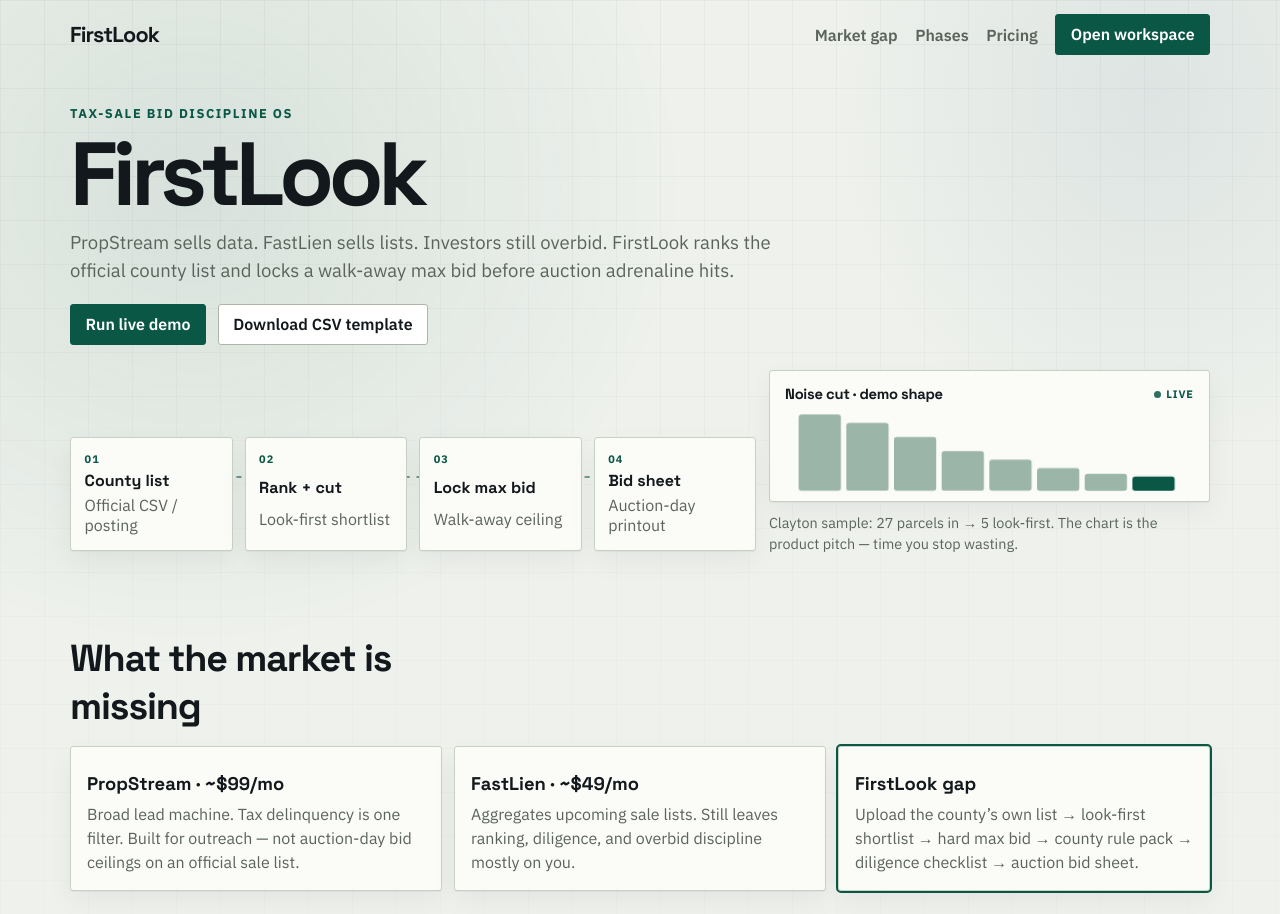
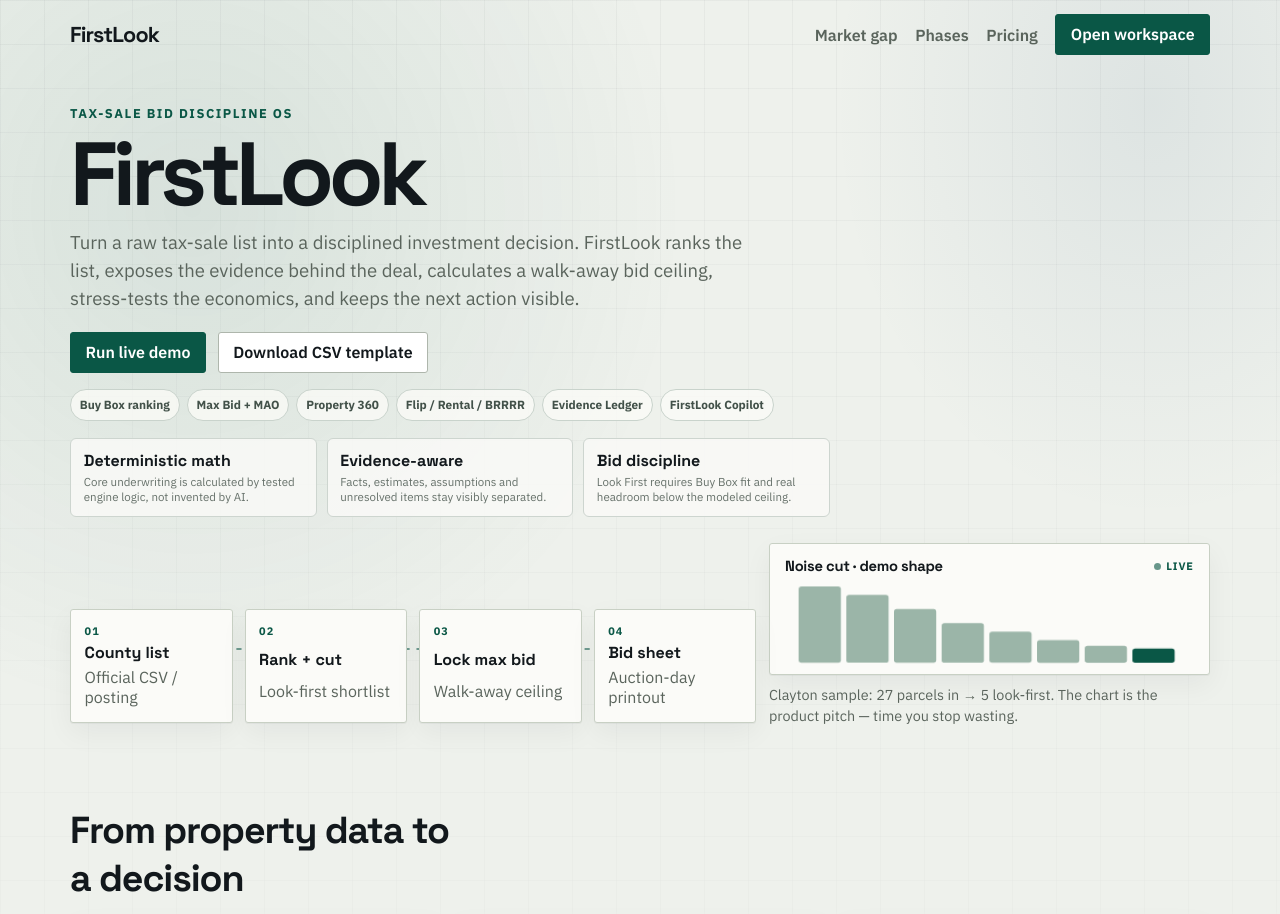
Before and after one commit to AliRazaHassan/firstlook-taxsale, a Next.js app: page / in a window 1280 px wide. Shown: the top 914 px of the page. Built offline with nearby package versions, Linux system fonts and the light colour scheme.

Commit message:
Modernize homepage messaging around current product capabilities

```diff
--- a/app/page.tsx
+++ b/app/page.tsx
@@ -26,9 +26,9 @@ export default function LandingPage() {
         <p className={`${styles.kicker} rise`}>Tax-sale bid discipline OS</p>
         <h1 className={`${styles.logoHero} rise-2`}>FirstLook</h1>
         <p className={`${styles.sub} rise-3`}>
-          PropStream sells data. FastLien sells lists. Investors still overbid.
-          FirstLook ranks the official county list and locks a walk-away max bid before auction
-          adrenaline hits.
+          Turn a raw tax-sale list into a disciplined investment decision. FirstLook ranks the list,
+          exposes the evidence behind the deal, calculates a walk-away bid ceiling, stress-tests the
+          economics, and keeps the next action visible.
         </p>
         <div className={`${styles.ctaRow} rise-3`}>
           <Link href="/app" className="btn btn-primary">
@@ -37,6 +37,21 @@ export default function LandingPage() {
           <a href="/api/export" className="btn btn-ghost">
             Download CSV template
           </a>
+        </div>
+
+        <div className={styles.capabilityStrip}>
+          <span>Buy Box ranking</span>
+          <span>Max Bid + MAO</span>
+          <span>Property 360</span>
+          <span>Flip / Rental / BRRRR</span>
+          <span>Evidence Ledger</span>
+          <span>FirstLook Copilot</span>
+        </div>
+
+        <div className={styles.heroProof}>
+          <div><strong>Deterministic math</strong><span>Core underwriting is calculated by tested engine logic, not invented by AI.</span></div>
+          <div><strong>Evidence-aware</strong><span>Facts, estimates, assumptions and unresolved items stay visibly separated.</span></div>
+          <div><strong>Bid discipline</strong><span>Look First requires Buy Box fit and real headroom below the modeled ceiling.</span></div>
         </div>
 
         <div className={`${styles.heroViz} rise-3`}>
@@ -52,27 +67,27 @@ export default function LandingPage() {
       </section>
 
       <section id="gap" className={`container ${styles.section}`}>
-        <h2 className={styles.h2}>What the market is missing</h2>
+        <h2 className={styles.h2}>From property data to a decision</h2>
         <div className={styles.gapGrid}>
           <article className="panel">
-            <h3>PropStream · ~$99/mo</h3>
+            <h3>Raw lists create research overload</h3>
             <p className="muted">
-              Broad lead machine. Tax delinquency is one filter. Built for outreach — not
-              auction-day bid ceilings on an official sale list.
+              A county list can contain dozens of parcels, but not every parcel deserves the same
+              research time or capital attention.
             </p>
           </article>
           <article className="panel">
-            <h3>FastLien · ~$49/mo</h3>
+            <h3>Spreadsheets separate the evidence</h3>
             <p className="muted">
-              Aggregates upcoming sale lists. Still leaves ranking, diligence, and overbid
-              discipline mostly on you.
+              Bid math, comps, rehab, financing and diligence usually live in different tabs and
+              tools, making assumptions easy to miss.
             </p>
           </article>
           <article className={`panel ${styles.featured}`}>
-            <h3>FirstLook gap</h3>
+            <h3>FirstLook keeps the decision connected</h3>
             <p className="muted">
-              Upload the county’s own list → look-first shortlist → hard max bid → county rule pack
-              → diligence checklist → auction bid sheet.
+              Upload → shortlist → Property 360 → scenarios → max bid → evidence review → diligence
+              → pipeline, with Copilot reading the same deal context.
             </p>
           </article>
         </div>
@@ -99,9 +114,9 @@ export default function LandingPage() {
             </p>
           </article>
           <article className="panel">
-            <span className="tag tag-map">Live stub</span>
-            <h3>Phase 4 — Don’t miss the next sale</h3>
-            <p className="muted">County watch registration → path to automated new-list alerts.</p>
+            <span className="tag tag-map">Infrastructure gated</span>
+            <h3>Phase 4 — County watch</h3>
+            <p className="muted">The UI reports the real backend state and stays disabled until persistent database + alert delivery are connected.</p>
           </article>
         </div>
       </section>
```
